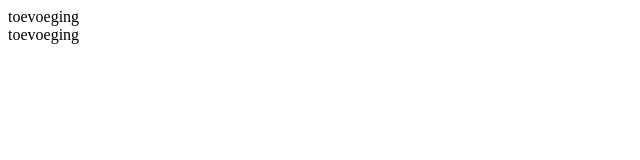
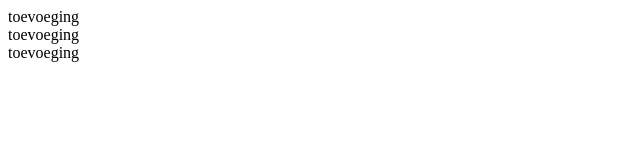
Before and after one commit to loresinnaeve/githuboef1, a plain HTML site: page facturatie.html in a window 1280 px wide. Shown: the full height of the page, 0-640 px from the left. Drawn offline with Linux system fonts and the light colour scheme.

Commit message:
vierde commmit op facturatie

```diff
--- a/facturatie.html
+++ b/facturatie.html
@@ -8,6 +8,7 @@
 
 <div>toevoeging</div>
 <div>toevoeging</div>
+<div>toevoeging</div>
 
 </body>
 </html>
```
